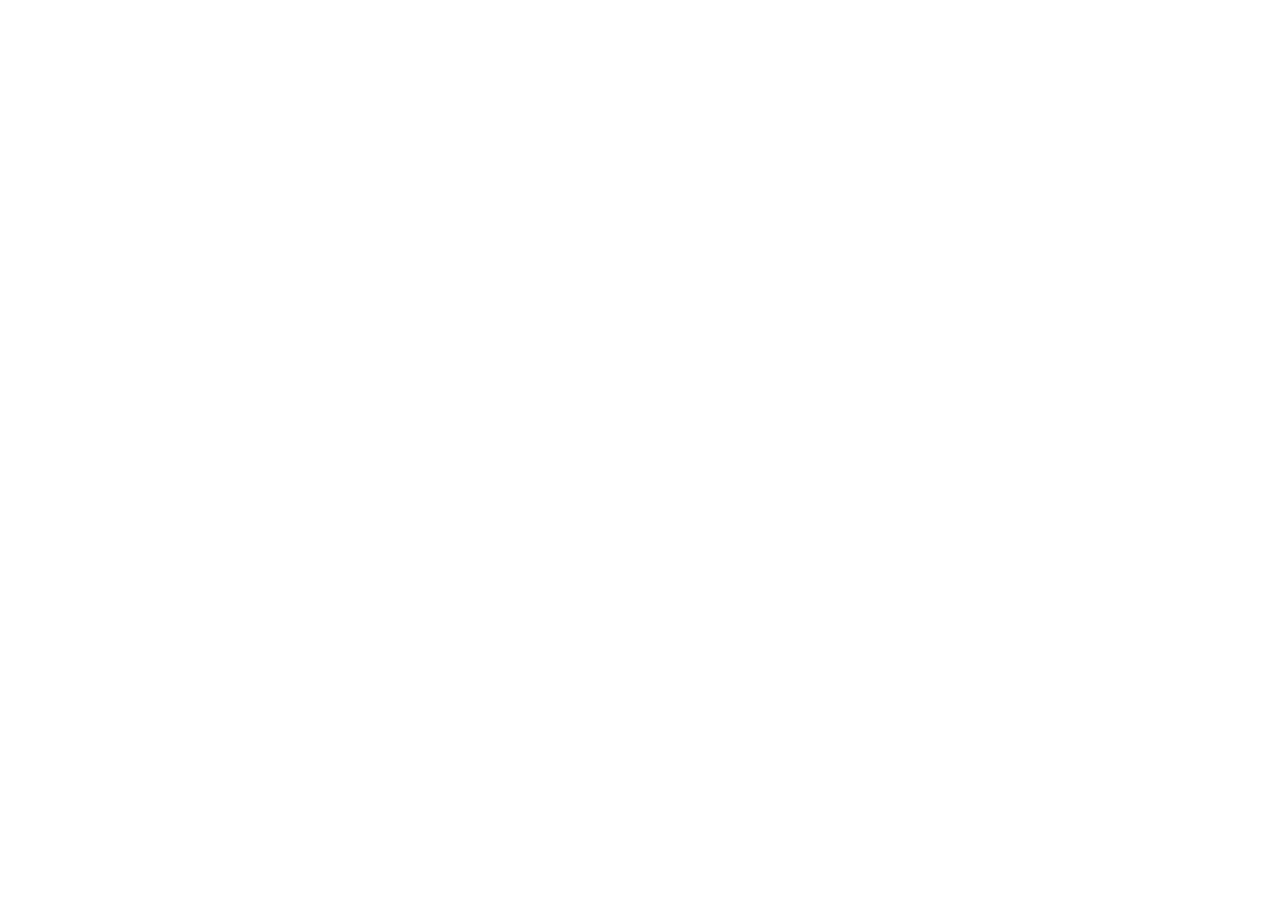
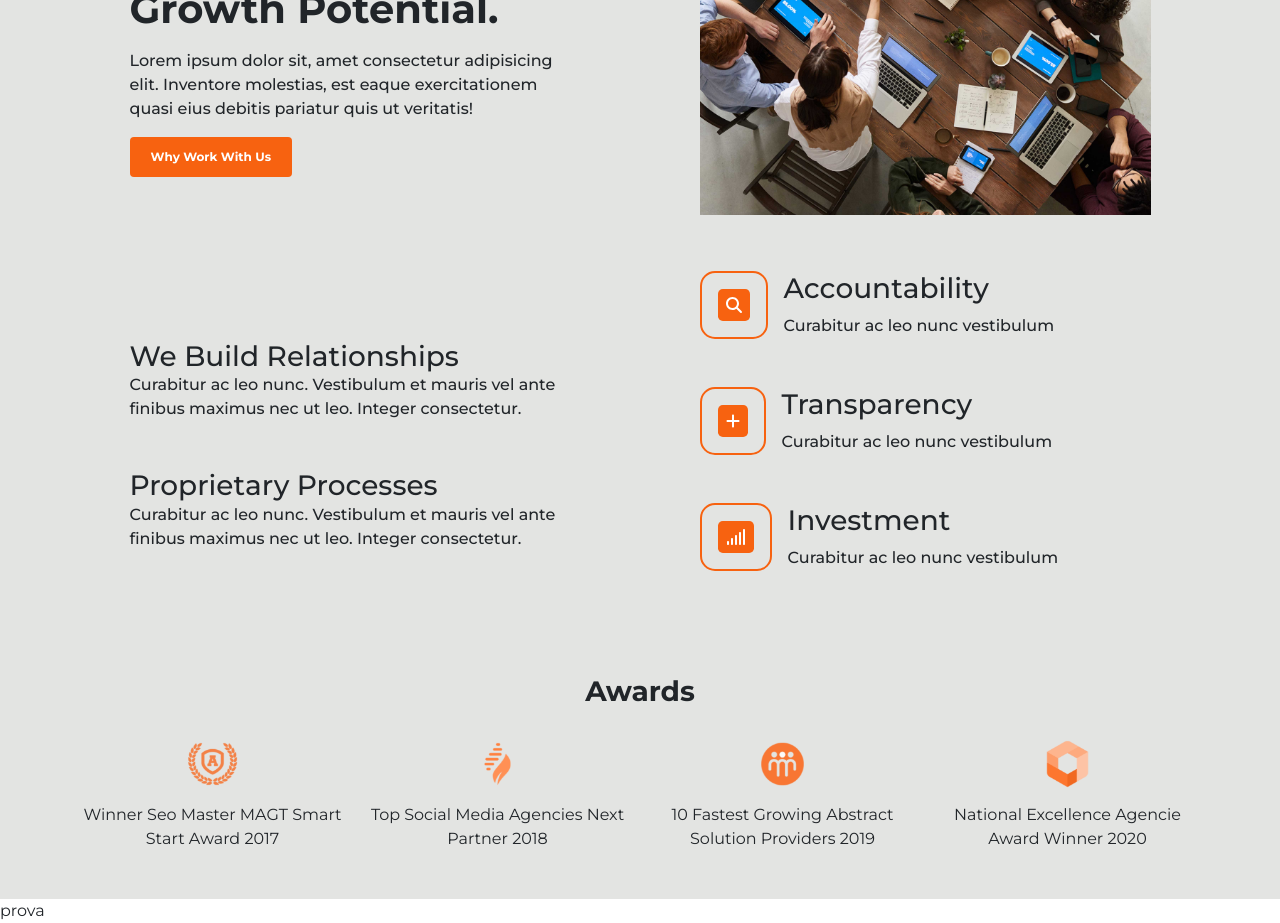
Before and after one commit to Ciro97cu/proj-html-vuejs, a Vue app: page / in a window 1280 px wide. Shown: the part 4120-5043 px from the top of the page. Before the commit the page ends 3827 px from the top, so only its background shows below. Built offline with nearby package versions, Linux system fonts and the light colour scheme.

Commit message:
completed  PlanSection

```diff
--- /dev/null
+++ b/src/assets/data/awards.json
@@ -0,0 +1,22 @@
+[
+    {
+        "id": 1,
+        "path": "award-a-200x191.png",
+        "text": "Winner Seo Master MAGT Smart Start Award 2017"
+    },
+    {
+        "id": 2,
+        "path": "award-b-200x191.png",
+        "text": "Top Social Media Agencies Next Partner 2018"
+    },
+    {
+        "id": 3,
+        "path": "award-c-200x191.png",
+        "text": "10 Fastest Growing Abstract Solution Providers 2019"
+    },
+    {
+        "id": 4,
+        "path": "award-d-200x191.png",
+        "text": "National Excellence Agencie Award Winner 2020"
+    }
+]
--- /dev/null
+++ b/src/components/AwardsAvada.vue
@@ -0,0 +1,40 @@
+<template>
+  <div>
+    <div class="container-sm pb-5">
+      <h3 class="text-center pb-4">Awards</h3>
+      <div class="row">
+        <div
+          class="col-sm-3 d-flex flex-column align-items-center"
+          v-for="award in awards"
+          :key="award.id"
+        >
+          <img
+            class="w-25 pb-2"
+            :src="require(`../assets/img/${award.path}`)"
+            :alt="award.id"
+          />
+          <p class="text-center">{{ award.text }}</p>
+        </div>
+      </div>
+    </div>
+  </div>
+</template>
+
+<script>
+import awards from "@/assets/data/awards";
+
+export default {
+  name: "AwardsAvada",
+  data() {
+    return {
+      awards,
+    };
+  },
+};
+</script>
+
+<style lang="scss" scoped>
+h3 {
+  font-weight: 700;
+}
+</style>
--- a/src/components/GeneralTrust.vue
+++ b/src/components/GeneralTrust.vue
@@ -14,7 +14,7 @@
           <p>{{ person.info }}</p>
         </div>
       </div>
-      <div class="row justify-content-center">
+      <div class="row justify-content-center pb-5">
         <button class="btn col-auto">Read More Case Studies</button>
       </div>
     </div>
--- a/src/components/PlanSection.vue
+++ b/src/components/PlanSection.vue
@@ -1,10 +1,20 @@
 <template>
-  <div id="plan_container">ciao</div>
+  <div id="plan_container">
+    <WorkWithus />
+    <AwardsAvada />
+  </div>
 </template>
 
 <script>
+import WorkWithus from "./WorkWithus.vue";
+import AwardsAvada from "./AwardsAvada.vue";
+
 export default {
   name: "PlanSection",
+  components: {
+    WorkWithus,
+    AwardsAvada,
+  },
 };
 </script>
 
--- /dev/null
+++ b/src/components/WorkWithus.vue
@@ -0,0 +1,124 @@
+<template>
+  <div>
+    <div class="container-sm py-5">
+      <div class="row align-items-center justify-content-around py-5">
+        <div class="col-sm-5 text-wrapper d-flex flex-column gap-3">
+          <h2>
+            We Boost Our Client's Bottom Line by Optimizing Their Growth
+            Potential.
+          </h2>
+          <p>
+            Lorem ipsum dolor sit, amet consectetur adipisicing elit. Inventore
+            molestias, est eaque exercitationem quasi eius debitis pariatur quis
+            ut veritatis!
+          </p>
+          <button class="btn align-self-start">Why Work With Us</button>
+        </div>
+        <div class="col-sm-5">
+          <img
+            class="w-100"
+            src="@/assets/img/we-boost-our-clients.jpg"
+            alt="our-clients"
+          />
+        </div>
+      </div>
+
+      <div class="row align-items-center justify-content-around py-2">
+        <div class="col-sm-5">
+          <div class="d-flex flex-column">
+            <div class="pb-5">
+              <h3>We Build Relationships</h3>
+              <p>
+                Curabitur ac leo nunc. Vestibulum et mauris vel ante finibus
+                maximus nec ut leo. Integer consectetur.
+              </p>
+            </div>
+            <div>
+              <h3>Proprietary Processes</h3>
+              <p>
+                Curabitur ac leo nunc. Vestibulum et mauris vel ante finibus
+                maximus nec ut leo. Integer consectetur.
+              </p>
+            </div>
+          </div>
+        </div>
+        <div class="col-sm-5">
+          <div class="d-flex flex-column">
+            <div class="pb-5 d-flex align-items-center">
+              <div class="p-3 me-3 d-flex align-items-center border_orange">
+                <font-awesome-icon
+                  icon="fa-solid fa-magnifying-glass"
+                  class="p-2 icon_bg_orange text-white rounded-3"
+                />
+              </div>
+              <div class="d-flex flex-column">
+                <h3 class="pb-2">Accountability</h3>
+                <p>Curabitur ac leo nunc vestibulum</p>
+              </div>
+            </div>
+
+            <div class="pb-5 d-flex align-items-center">
+              <div class="p-3 me-3 d-flex align-items-center border_orange">
+                <font-awesome-icon
+                  icon="fa-solid fa-plus"
+                  class="p-2 icon_bg_orange text-white rounded-3"
+                />
+              </div>
+              <div class="d-flex flex-column">
+                <h3 class="pb-2">Transparency</h3>
+                <p>Curabitur ac leo nunc vestibulum</p>
+              </div>
+            </div>
+
+            <div class="pb-5 d-flex align-items-center">
+              <div class="p-3 me-3 d-flex align-items-center border_orange">
+                <font-awesome-icon
+                  icon="fa-solid fa-signal"
+                  class="p-2 icon_bg_orange text-white rounded-3"
+                />
+              </div>
+              <div class="d-flex flex-column">
+                <h3 class="pb-2">Investment</h3>
+                <p>Curabitur ac leo nunc vestibulum</p>
+              </div>
+            </div>
+          </div>
+        </div>
+      </div>
+    </div>
+  </div>
+</template>
+
+<script>
+export default {
+  name: "WorkWithus",
+};
+</script>
+
+<style lang="scss" scoped>
+@import "../assets/style/variables.scss";
+@import "../assets/style/mixin.scss";
+.col-sm-5 {
+  h2 {
+    font-size: 40px;
+    font-weight: 700;
+  }
+
+  p {
+    font-weight: 500;
+  }
+
+  button {
+    @include button($color-Ecstasy, white, $color-Tango, black);
+  }
+}
+
+.border_orange {
+  border: 2px solid $color-Ecstasy;
+  border-radius: 15px;
+}
+
+.icon_bg_orange {
+  background-color: $color-Ecstasy;
+}
+</style>
--- a/src/main.js
+++ b/src/main.js
@@ -7,10 +7,13 @@
 import { faChevronDown } from '@fortawesome/free-solid-svg-icons'
 import { faArrowRight } from '@fortawesome/free-solid-svg-icons'
 import { faCircleCheck } from '@fortawesome/free-solid-svg-icons'
+import { faSignal } from '@fortawesome/free-solid-svg-icons'
+import { faPlus } from '@fortawesome/free-solid-svg-icons'
+import { faMagnifyingGlass } from '@fortawesome/free-solid-svg-icons'
 
 import { FontAwesomeIcon } from '@fortawesome/vue-fontawesome'
 
-library.add(faPhone, faChevronDown, faArrowRight, faCircleCheck)
+library.add(faPhone, faChevronDown, faArrowRight, faCircleCheck, faSignal, faPlus, faMagnifyingGlass)
 
 Vue.component('font-awesome-icon', FontAwesomeIcon)
 
```
